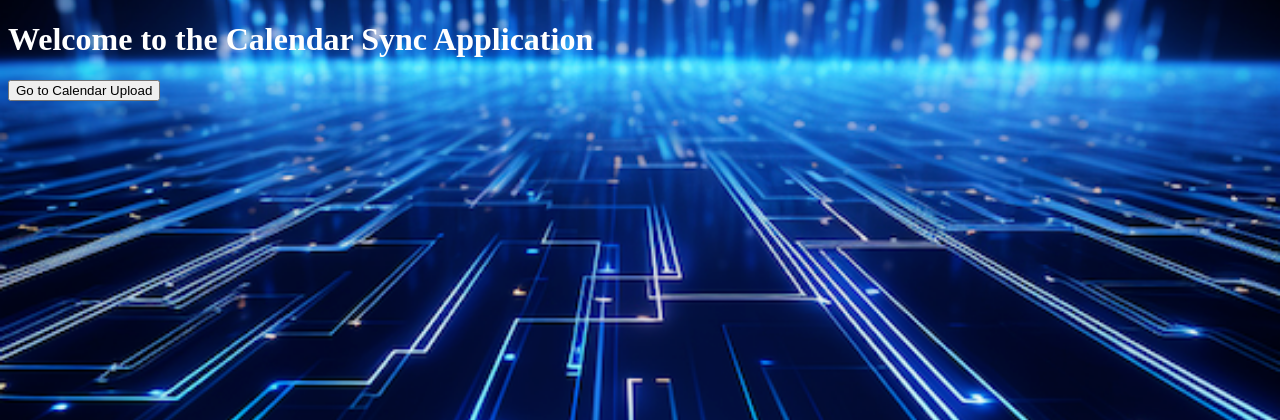
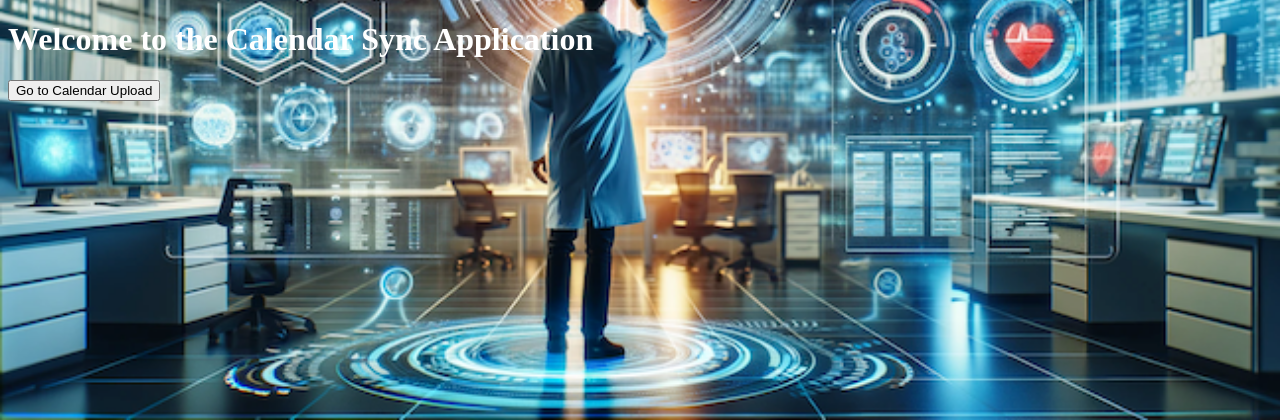
Before and after one commit to garymdmd/pyWeb, a Flask app: page / in a window 1280 px wide. Shown: the top 420 px of the page. Run offline with Flask 3, Linux system fonts and the light colour scheme.

Commit message:
Update main.css

```diff
--- a/static/css/main.css
+++ b/static/css/main.css
@@ -1,6 +1,6 @@
 /* For index.html */
 .index-body {
-    background-image: url('../images/landing_tech.png');
+    background-image: url('../images/backdrop_med.png');
     background-size: cover;
     background-position: center center;
     background-repeat: no-repeat;
```
